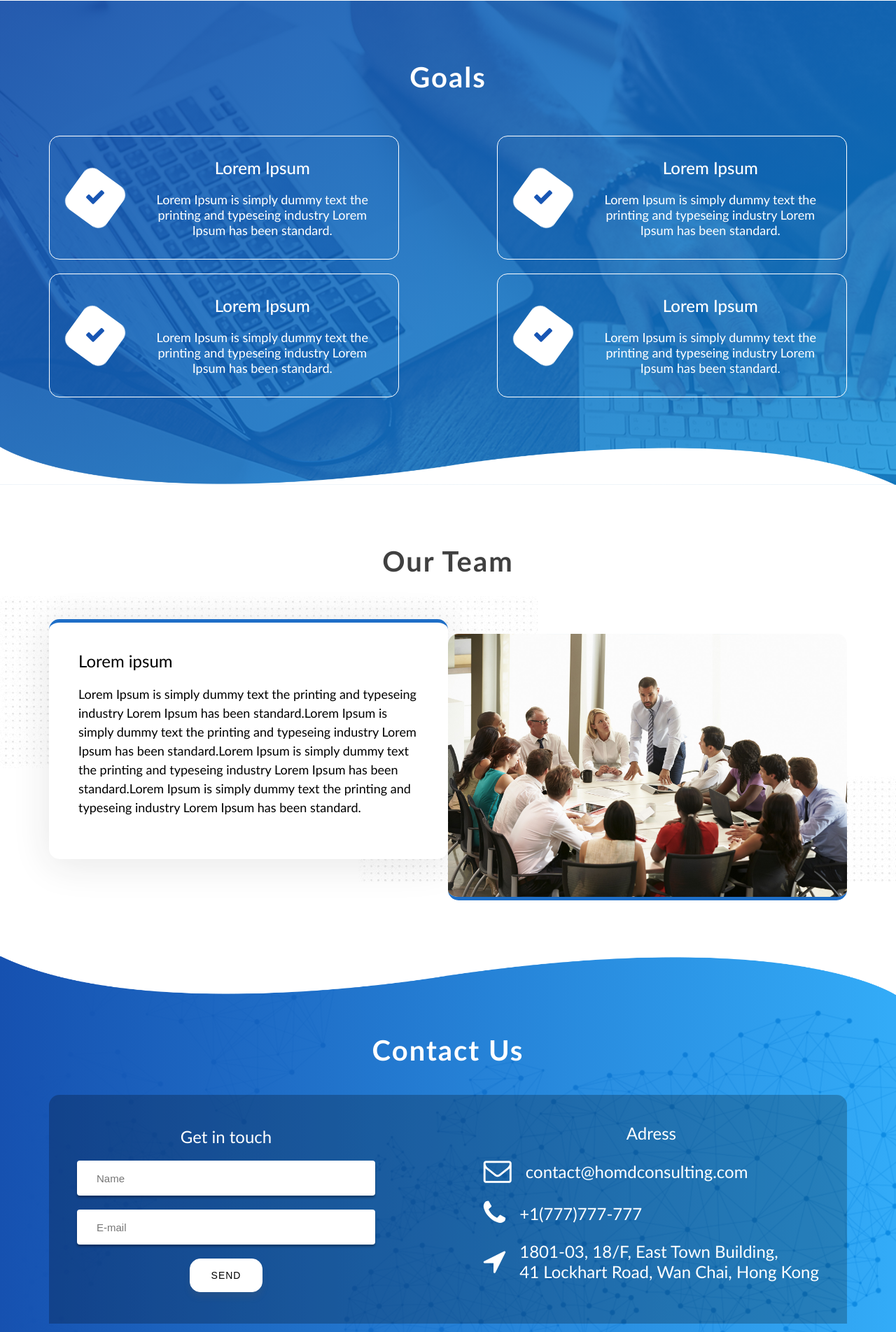
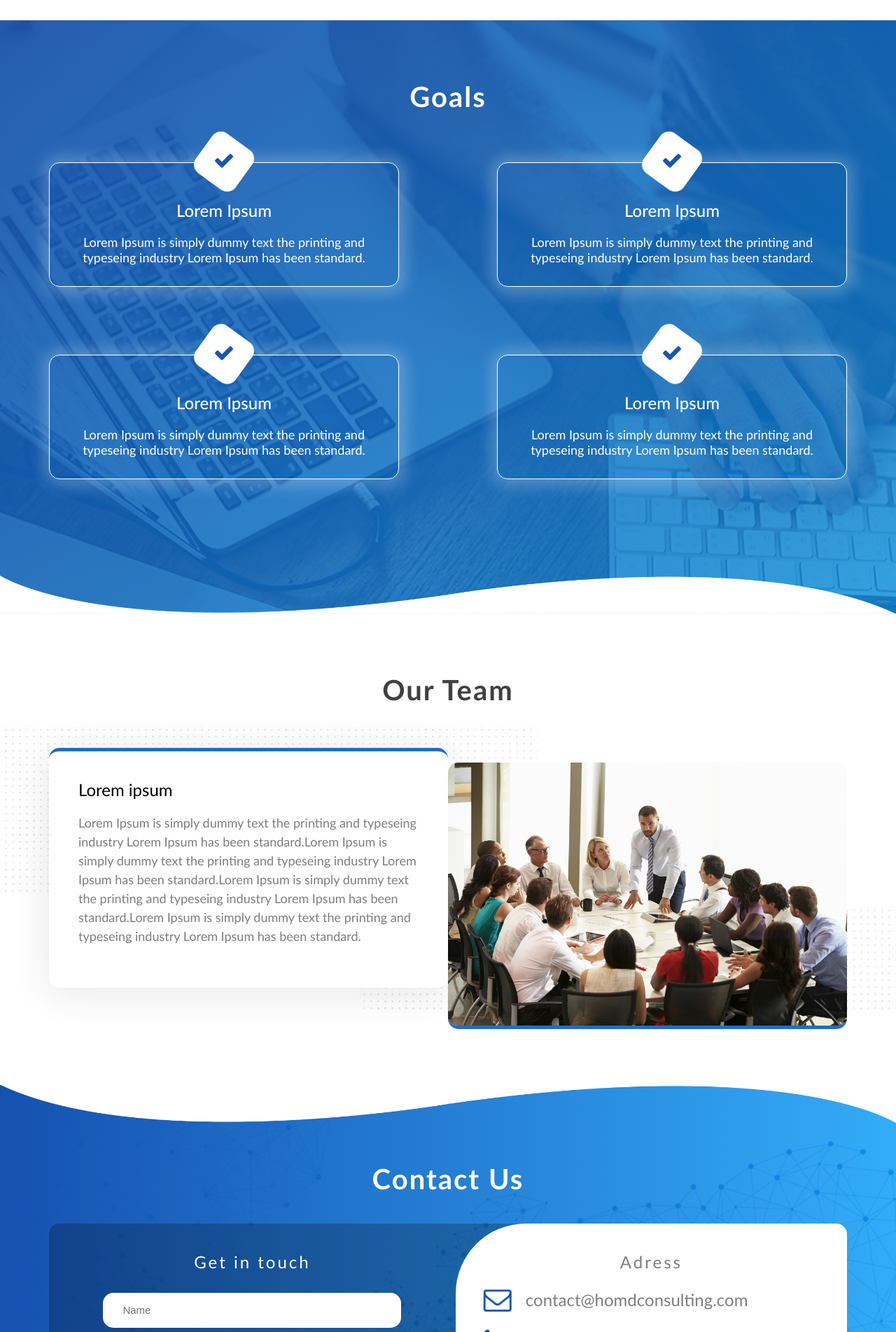
Before and after one commit to andriibai/homdconsulting, a PHP site: page / in a window 1280 px wide. Shown: the part 1534-3438 px from the top of the page at 70% size. Run offline with PHP 8.4, Linux system fonts and the light colour scheme; grey boxes are pictures that could not be loaded.

Commit message:
adaptive

```diff
--- a/assets/develop/scss/layout/about.scss
+++ b/assets/develop/scss/layout/about.scss
@@ -3,7 +3,7 @@
   .wrapper {
     @include flex();
     align-items: center;
-    padding: 140px 0 112px 0;
+    padding: 180px 0 112px 0;
     @include lg-max{
       padding-top: 115px;
     }
@@ -15,7 +15,9 @@
     background-image: linear-gradient(140deg, #1651b0, #0097f6cc);
   }
   &__text{
-    @include xs-max{
+    width: 40%;
+    @include respond(767){
+      width: 90%;
       text-align: center;
     }
   }
@@ -51,9 +53,10 @@
     }
   }
   &__img{
+    width: 60%;
     @include respond(767){
-      margin-top: 20px;
-      width: 400px;
+      margin-top: 25px;
+      width: 90%;
     }
   }
 
--- a/assets/develop/scss/layout/contacts.scss
+++ b/assets/develop/scss/layout/contacts.scss
@@ -29,54 +29,75 @@
 
   &__content{
     @include flex();
-    align-items: center;
-    padding: 40px;
     position: relative;
     background: #0000003b;
     border-top-left-radius: 15px;
     border-top-right-radius: 15px;
-    @include respond(767){
+    height: 360px;
+    @include lg-max{
      flex-direction: column;
+      height: auto;
     }
   }
 }
 
 .content-left{
+  padding: 40px;
+  margin: 0 auto;
+  @include sm-max{
+    padding: 30px 15px 30px 15px;
+    margin:0;
+  }
   &__title{
     text-align: center;
     font-size: 24px;
-    margin-bottom: 20px;
+    margin-bottom: 30px;
     color: #fff;
+    letter-spacing: 3px;
   }
 }
 .content-right{
+  padding: 40px;
   position: relative;
-  @include respond(767){
-    margin-bottom: 20px;
+  background: #fff;
+  border-top-left-radius: 100px;
+  border-top-right-radius: 15px;
+  height: 360px;
+  @include lg-max{
+    border-top-left-radius: 0;
+    border-top-right-radius: 0;
+    height: auto;
+  }
+  @include sm-max{
+    padding: 30px 15px 30px 15px;
   }
   &__title{
     text-align: center;
     font-size: 24px;
     margin-bottom: 20px;
-    color: #fff;
+    color: #7e7e7e;
+    letter-spacing: 3px;
   }
   &__info{
     display: flex;
     align-items: center;
     margin-bottom: 20px;
+    @include sm-max{
+      flex-direction: column;
+    }
     i{
-      color: $white;
+      color: #1856b4;
       font-size: 40px;
       margin-right: 20px;
-      @include xs-max{
+      @include xl-max{
         font-size: 35px;
       }
     }
     span{
-      color: $white;
+      color: #7e7e7e;
       font-size: 24px;
       font-weight: 400;
-      @include xs-max{
+      @include xl-max{
         font-size: 20px;
       }
     }
@@ -93,26 +114,22 @@
     height: 50px;
     font-size: 15px;
     padding: 21px 28px;
-    margin-bottom: 20px;
-    border-radius: 4px;
+    margin-bottom: 24px;
+    border-radius: 15px;
     transition: all 0.25s;
-    box-shadow: 0px 3px 3px 0px rgba(0,0,0,.30);
     &:hover{
       transition: all 0.25s;
     }
-    @include lg-max{
-      width: 290px;
+    @include xl-max{
+      width: 346px;
     }
-    @include respond(465){
-      height: 43px;
-      padding: 11px 20px;
+    @include sm-max{
+      width: 100%;
     }
   }
   &__btn{
-    background-color: #fff;
-    border: 1px solid #fff;
-    color: #000;
-    box-shadow: 0 8px 9px 0 rgba(96,94,94,.17);
+    @extend .about__btn-contact;
+    letter-spacing: 5px;
   }
 }
 
--- a/assets/develop/scss/layout/goals.scss
+++ b/assets/develop/scss/layout/goals.scss
@@ -35,33 +35,30 @@
     flex-wrap: wrap;
     position: relative;
     z-index: 2;
-    @include lg-max{
+    @include xl-max{
       justify-content: center;
     }
   }
   &__box{
     display: flex;
+    flex-direction: column;
     justify-content: space-between;
     align-items: center;
     //background: #fff;
     max-width: 500px;
     text-align: center;
     padding: 30px;
-    margin-top: 20px;
     border: 1px solid #fff;
     border-radius: 15px;
-    //box-shadow: 0 8px 9px 0 rgba(96,94,94,.17);
-    @include xl-max{
-      //max-width: 300px;
-    }
-    @include lg-max{
-      margin: 10px;
-    }
+    margin-top: 30px;
+    margin-bottom: 67px;
+    box-shadow: 1px 1px 20px 10px rgba(255, 255, 255, 0.22);
+    transition: all ease .7s;
     &:hover{
       //background: #fff;
       transition: all ease .7s;
-
-    }
+      box-shadow: 1px 1px 20px 10px rgba(255, 255, 255, 0.5);
+  }
   }
   &__icon{
     width: 70px;
@@ -74,6 +71,7 @@
     display: inline-block;
     position: relative;
     transition: all .4s;
+    margin-top: -67px;
     &:after{
       content: "";
       width: 100%;
@@ -91,13 +89,13 @@
   &__text{
     display: flex;
     flex-direction: column;
-    width: 75%;
   }
   &__title{
     font-size: 24px;
     color: #fff;
     font-weight: 500;
     display: block;
+    margin-top: 20px;
     margin-bottom: 20px;
   }
   &__descr{
--- a/assets/develop/scss/layout/services.scss
+++ b/assets/develop/scss/layout/services.scss
@@ -3,6 +3,9 @@
   &__content{
     @include flex();
     align-items: center;
+    @include lg-max{
+      flex-direction: column;
+    }
   }
   &__list{
     display: flex;
@@ -24,10 +27,9 @@
     }
     @include xl-max{
       max-width: 400px;
+      padding: 30px;
     }
-    @include lg-max{
-      max-width: 320px;
-    }
+
   }
 
   &__icon{
@@ -83,6 +85,9 @@
     font-size: 16px;
     color: #7e7e7e;
   }
+  &__img{
+    width: 90%;
+  }
 }
 
 
--- a/assets/develop/scss/layout/team.scss
+++ b/assets/develop/scss/layout/team.scss
@@ -3,6 +3,9 @@
   &__content{
     @include flex();
     align-items: center;
+    @include lg-max{
+      flex-direction: column;
+    }
   }
   &__img{
     height: 100%;
@@ -11,6 +14,10 @@
     border-radius: 15px;
     position: relative;
     top: 40px;
+    @include lg-max{
+      width: 90%;
+      top: 0;
+    }
   }
   &__info{
     width: 50%;
@@ -19,6 +26,9 @@
     border-top: 5px solid #1e6ec7;
     border-radius: 15px;
     box-shadow: 0px 8px 54px 0 rgba(32, 32, 32, 0.11);
+    @include lg-max{
+      width: 100%;
+    }
   }
   &__title{
     font-size: 24px;
@@ -28,6 +38,7 @@
     font-size: 18px;
     line-height: 27px;
     margin-bottom: 20px;
+    color: #7e7e7e;
   }
   &__rectangle-right{
     position: absolute;
--- a/templates/about.php
+++ b/templates/about.php
@@ -2,7 +2,7 @@
 
 <div class="about__content">
     <div class="wrapper">
-        <div class="about__text" data-wow-duration="2s">
+        <div class="about__text">
             <h1>Lorem ipsum, lorem ipsum, lorem ipsum</h1>
             <p class="about__descr">Lorem ipsum dolor sit amet, consectetur adipisicing elit. Ab dolores ea fugiat nesciunt quisquam.</p>
             <a href="#contacts" class="about__btn-contact btn">Contact Us</a>
--- a/templates/contacts.php
+++ b/templates/contacts.php
@@ -10,6 +10,7 @@
                 <form id="form" class="form" method="post">
                     <input type="text" name="name" id="name" class="form__input" placeholder="Name">
                     <input type="email" name="email" id="email" class="form__input" placeholder="E-mail">
+
                     <button type="submit" class="form__btn btn">Send</button>
                 </form>
             </div>
--- a/templates/goals.php
+++ b/templates/goals.php
@@ -4,28 +4,28 @@
         <h2 class="title">Goals</h2>
         <div class="goals__content">
             <div class="goals__box">
-                <span><i class="fa fa-check goals__icon" aria-hidden="true"></i></span>
+                <i class="fa fa-check goals__icon" aria-hidden="true"></i>
                 <div class="goals__text">
                     <div class="goals__title">Lorem Ipsum</div>
                     <div class="goals__descr">Lorem Ipsum is simply dummy text the printing and typeseing industry Lorem Ipsum has been standard.</div>
                 </div>
             </div>
             <div class="goals__box">
-                <span><i class="fa fa-check goals__icon" aria-hidden="true"></i></span>
+                <i class="fa fa-check goals__icon" aria-hidden="true"></i>
                 <div class="goals__text">
                     <div class="goals__title">Lorem Ipsum</div>
                     <div class="goals__descr">Lorem Ipsum is simply dummy text the printing and typeseing industry Lorem Ipsum has been standard.</div>
                 </div>
             </div>
             <div class="goals__box">
-                <span><i class="fa fa-check goals__icon" aria-hidden="true"></i></span>
+                <i class="fa fa-check goals__icon" aria-hidden="true"></i>
                 <div class="goals__text">
                     <div class="goals__title">Lorem Ipsum</div>
                     <div class="goals__descr">Lorem Ipsum is simply dummy text the printing and typeseing industry Lorem Ipsum has been standard.</div>
                 </div>
             </div>
             <div class="goals__box">
-                <span><i class="fa fa-check goals__icon" aria-hidden="true"></i></span>
+                <i class="fa fa-check goals__icon" aria-hidden="true"></i>
                 <div class="goals__text">
                     <div class="goals__title">Lorem Ipsum</div>
                     <div class="goals__descr">Lorem Ipsum is simply dummy text the printing and typeseing industry Lorem Ipsum has been standard.</div>
```
Also changed, not shown: assets/prod/css/main.min.css.
